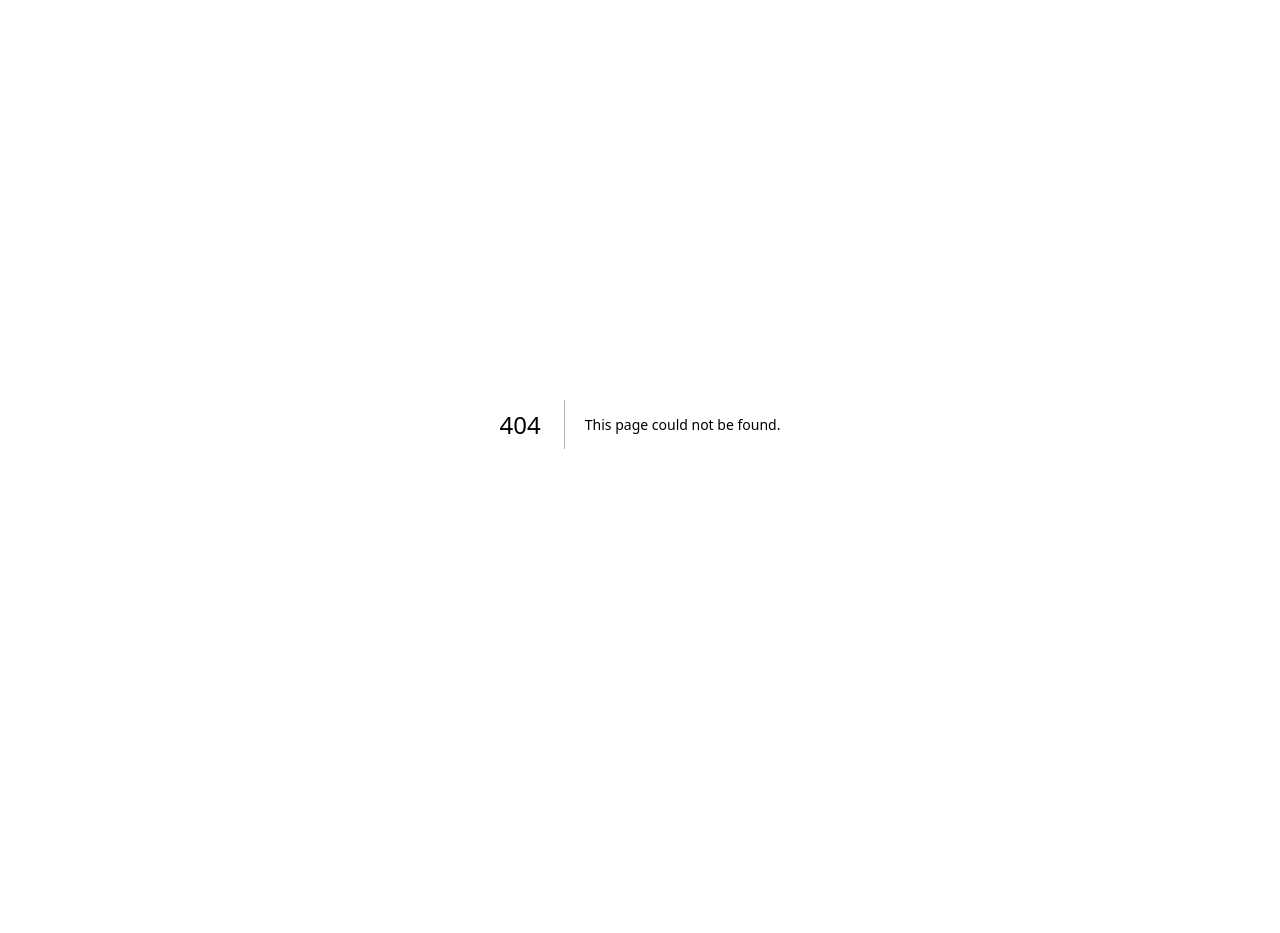
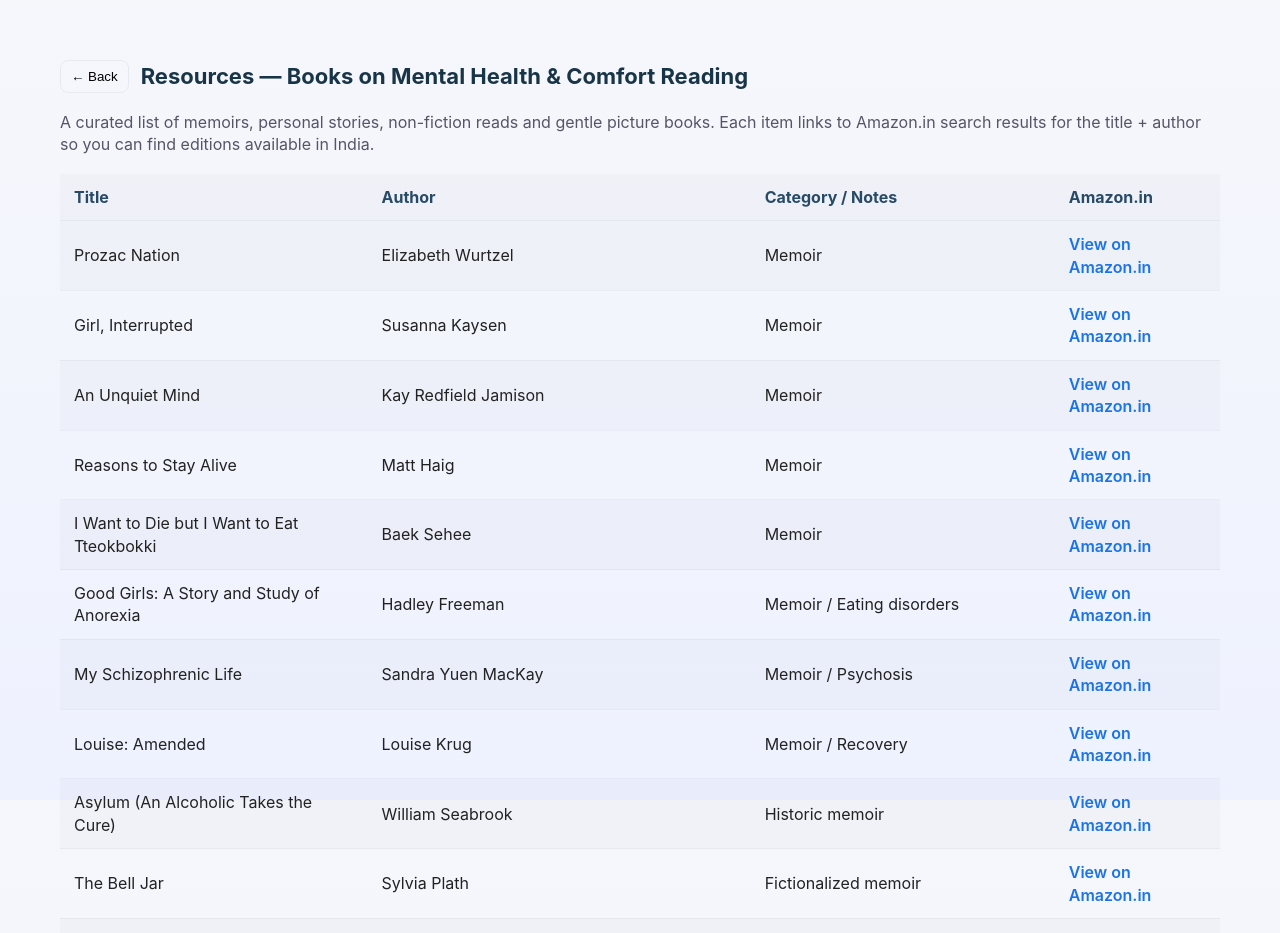
Before and after one commit to ssanjanasomavara-wq/sanjanaaa, a Next.js app: page /resources in a window 1280 px wide. Before the commit this address had no page. Shown: the top 933 px of the page. Before the commit the page ends 824 px from the top, so only its background shows below. Built offline with nearby package versions, Linux system fonts and the light colour scheme.

Commit message:
Add Resources component for mental health books
This component provides a curated list of books related to mental health, including memoirs, personal stories, and children's reads, with links to Amazon for each book.

```diff
--- /dev/null
+++ b/pages/resources.jsx
@@ -0,0 +1,142 @@
+import Link from 'next/link';
+import { useRouter } from 'next/router';
+
+const BOOKS = [
+  // Memoirs & First-Person Mental Health Journeys
+  { title: 'Prozac Nation', author: 'Elizabeth Wurtzel', category: 'Memoir' },
+  { title: 'Girl, Interrupted', author: 'Susanna Kaysen', category: 'Memoir' },
+  { title: 'An Unquiet Mind', author: 'Kay Redfield Jamison', category: 'Memoir' },
+  { title: 'Reasons to Stay Alive', author: 'Matt Haig', category: 'Memoir' },
+  { title: 'I Want to Die but I Want to Eat Tteokbokki', author: 'Baek Sehee', category: 'Memoir' },
+
+  // Personal stories tackling specific conditions
+  { title: 'Good Girls: A Story and Study of Anorexia', author: 'Hadley Freeman', category: 'Memoir / Eating disorders' },
+  { title: 'My Schizophrenic Life', author: 'Sandra Yuen MacKay', category: 'Memoir / Psychosis' },
+  { title: 'Louise: Amended', author: 'Louise Krug', category: 'Memoir / Recovery' },
+  { title: 'Asylum (An Alcoholic Takes the Cure)', author: 'William Seabrook', category: 'Historic memoir' },
+
+  // Other Deep or Complementary Reads
+  { title: 'The Bell Jar', author: 'Sylvia Plath', category: 'Fictionalized memoir' },
+  { title: 'Darkness Visible: A Memoir of Madness', author: 'William Styron', category: 'Memoir' },
+
+  // Humor & unconventional approaches
+  { title: 'Sure I’ll Join Your Cult', author: 'Maria Bamford', category: 'Humor / Memoir' },
+  { title: 'Furiously Happy', author: 'Jenny Lawson', category: 'Humor / Memoir' },
+
+  // Non-fiction, research & practical
+  { title: 'The Body Keeps the Score', author: 'Bessel van der Kolk, M.D.', category: 'Non-fiction / Trauma' },
+  { title: "It's OK That You're Not OK", author: 'Megan Devine', category: 'Non-fiction / Grief' },
+
+  // Picture books & gentle children's reads (from image)
+  { title: 'Cicada', author: '', category: 'Picture book' },
+  { title: 'The Rabbit Listened', author: 'Cori Doerrfeld', category: 'Picture book — gentle healing journey' },
+  { title: 'The Color Monster', author: 'Anna Llenas', category: 'Picture book — emotions' },
+  { title: 'The Invisible String', author: 'Patrice Karst', category: 'Picture book — connection & comfort' },
+  { title: 'What Do You Do With a Problem?', author: 'Kobi Yamada', category: 'Picture book — problem solving & anxiety' },
+  { title: 'My Many Colored Days', author: 'Dr. Seuss (illustrated by Steve Johnson & Lou Fancher)', category: 'Picture book — emotions' },
+];
+
+function amazonSearchLink(title, author) {
+  // Build an Amazon.in search URL for book + author (safer than hard-coding product pages)
+  const q = encodeURIComponent((title + (author ? ' ' + author : '')).trim());
+  return `https://www.amazon.in/s?k=${q}&i=stripbooks`;
+}
+
+export default function Resources() {
+  const router = useRouter();
+
+  return (
+    <div className="site-root">
+      <div className="site" style={{ padding: 18 }}>
+        <header style={{ display: 'flex', alignItems: 'center', gap: 12, marginBottom: 18 }}>
+          <button onClick={() => router.back()} className="btn-back" aria-label="Go back" style={{ cursor: 'pointer' }}>
+            ← Back
+          </button>
+          <h1 style={{ margin: 0, fontSize: 22, color: '#183547' }}>Resources — Books on Mental Health & Comfort Reading</h1>
+        </header>
+
+        <p style={{ color: '#556', marginTop: 6 }}>
+          A curated list of memoirs, personal stories, non-fiction reads and gentle picture books.
+          Each item links to Amazon.in search results for the title + author so you can find editions available in India.
+        </p>
+
+        <div style={{ overflowX: 'auto', marginTop: 18 }}>
+          <table className="books-table" style={{ width: '100%', borderCollapse: 'collapse', minWidth: 720 }}>
+            <thead>
+              <tr>
+                <th style={thStyle}>Title</th>
+                <th style={thStyle}>Author</th>
+                <th style={thStyle}>Category / Notes</th>
+                <th style={thStyle}>Amazon.in</th>
+              </tr>
+            </thead>
+            <tbody>
+              {BOOKS.map((b, i) => (
+                <tr key={i} style={i % 2 === 0 ? { background: 'rgba(20,40,60,0.02)' } : {}}>
+                  <td style={tdStyle}>{b.title}</td>
+                  <td style={tdStyle}>{b.author || '—'}</td>
+                  <td style={tdStyle}>{b.category}</td>
+                  <td style={tdStyle}>
+                    <a
+                      href={amazonSearchLink(b.title, b.author)}
+                      target="_blank"
+                      rel="noreferrer"
+                      style={{ color: '#1a73e8', textDecoration: 'none', fontWeight: 600 }}
+                    >
+                      View on Amazon.in
+                    </a>
+                  </td>
+                </tr>
+              ))}
+            </tbody>
+          </table>
+        </div>
+
+        <section style={{ marginTop: 22 }}>
+          <h2 style={{ margin: '8px 0 6px' }}>Notes</h2>
+          <ul style={{ color: '#556' }}>
+            <li>Memoirs and first-person accounts can be powerful and sometimes triggering — please approach at your own pace.</li>
+            <li>Picture books listed are gentle reads for kids (and adults) to help discuss feelings, worry and connection.</li>
+            <li>If you want, I can replace the search links with specific Amazon product pages (please provide preferred editions or I can look them up).</li>
+          </ul>
+        </section>
+
+        <footer style={{ marginTop: 26, color: '#7b8899', fontSize: 13 }}>
+          © {new Date().getFullYear()} Semi‑Colonic — Resources
+        </footer>
+      </div>
+
+      <style jsx>{`
+        .btn-back {
+          background: transparent;
+          border: 1px solid rgba(6,20,40,0.06);
+          padding: 8px 10px;
+          border-radius: 8px;
+        }
+        .books-table th, .books-table td {
+          padding: 12px 14px;
+          border-bottom: 1px solid rgba(6,20,40,0.04);
+          text-align: left;
+          vertical-align: middle;
+        }
+        @media (max-width: 640px) {
+          .books-table { min-width: 520px; }
+        }
+      `}</style>
+    </div>
+  );
+}
+
+// Inline styles used for clarity and reuse
+const thStyle = {
+  padding: '12px 14px',
+  textAlign: 'left',
+  background: 'rgba(6,20,40,0.02)',
+  fontWeight: 700,
+  color: '#274a66',
+};
+
+const tdStyle = {
+  padding: '12px 14px',
+  color: '#222',
+};
```
